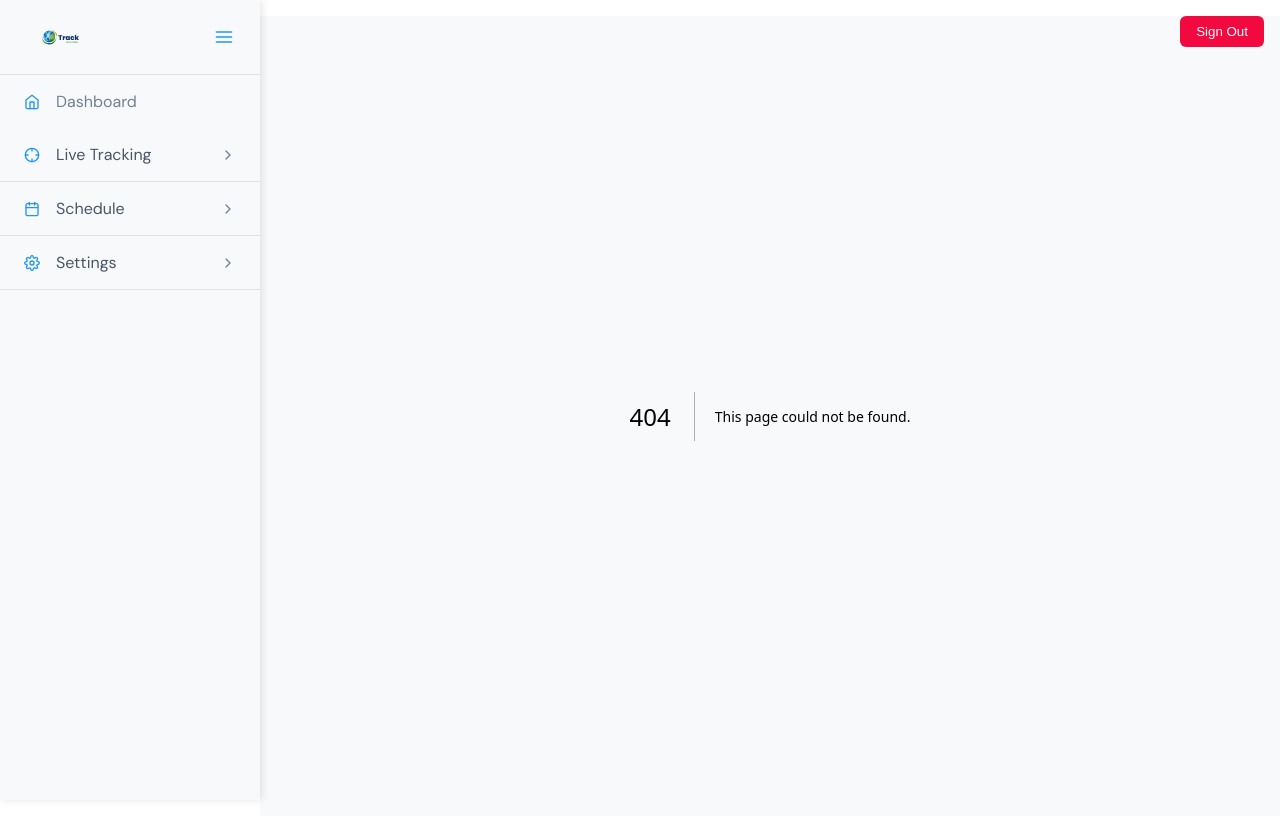
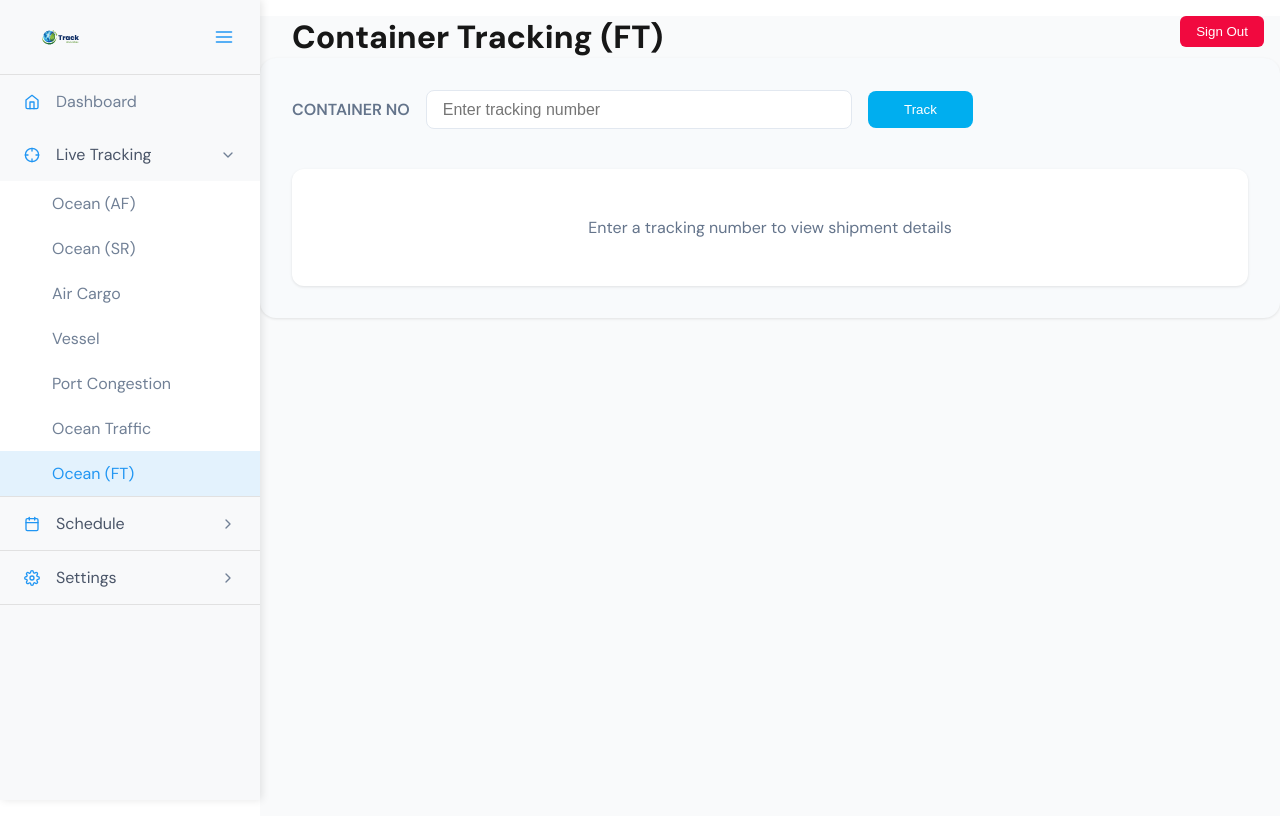
Before and after one commit to petersafwat11/Xtrack-frontend, a Next.js app: page /ocean-ft in a window 1280 px wide. Before the commit this address had no page. Built offline with nearby package versions, Linux system fonts and the light colour scheme.

Commit message:
finished another page

```diff
--- /dev/null
+++ b/app/ocean-ft/page.js
@@ -0,0 +1,13 @@
+import React from 'react'
+import OceanFTTracker from '../ui/oceanFTTracker/OceanFTTracker'
+
+const page = () => {
+  return (
+    <div className={"container"}>
+      <h2 className={"title"}>Container Tracking (FT)</h2>
+      <OceanFTTracker />
+    </div>
+  )
+}
+
+export default page
--- a/app/ui/layout/menu/Menu.js
+++ b/app/ui/layout/menu/Menu.js
@@ -21,7 +21,7 @@ const Menu = ({toggleMenu, isMenuOpen}) => {
   const navPathName = {
     Schedule: ["/air", "/ocean"],
     Settings: ["/profile", "/api-endpoints", "/logs", "/feedback", "/support"],
-    Tracker: ["/ocean-af", "/ocean-sr", "/air-cargo", "/port-congestion", "/ocean-traffic"],
+    Tracker: ["/ocean-af", "/ocean-sr", "/air-cargo", "/vessel","/port-congestion", "/ocean-traffic", "/ocean-ft"],
   };
 
   const isPathInSection = (path, sectionPaths) => {
@@ -59,6 +59,7 @@ const Menu = ({toggleMenu, isMenuOpen}) => {
         { title: "Vessel", path: "/vessel" },
         { title: "Port Congestion", path: "/port-congestion" },
         { title: "Ocean Traffic", path: "/ocean-traffic" },
+        { title: "Ocean (FT)", path: "/ocean-ft" },
           ],
     },
     {
--- /dev/null
+++ b/app/ui/oceanFTTracker/OceanFTTracker.js
@@ -0,0 +1,184 @@
+"use client";
+import { useState } from "react";
+import styles from "../cargoTracker/CargoTracker.module.css";
+import axios from "axios";
+
+const OceanFTTracker = () => {
+  const generateMetaData = (data) => {
+    const metadata = {
+      type: data?.container_type || null,
+      number: data?.container || null,
+      updated_at: data?.updated_at || null,
+      status: `${data?.last?.status}, ${data?.last?.port}, ${data?.last?.date}` || null,
+      from: data?.from?.port || null,
+      to: data?.to?.port || null,
+      arrival: data?.estimated_time_of_arrival || null,
+      departure: data?.from?.date || null,
+    };
+    return metadata;
+  };
+
+  const [searchNumber, setSearchNumber] = useState("");
+  const [data, setData] = useState(null);
+  const [metadata, setMetadata] = useState(null);
+  const [loading, setLoading] = useState(false);
+  const [error, setError] = useState(null);
+  console.log("data", data, "metadata", metadata)
+  const handleSearchChange = (e) => {
+    const formattedValue = e.target.value;
+    // Limit the total length (including hyphen) to 12 characters
+    if (formattedValue.length <= 20) {
+      setSearchNumber(formattedValue);
+    }
+  };
+  const fetchData = async () => {
+    if (!searchNumber.trim()) return;
+
+    setLoading(true);
+    setError(null);
+    setData(null);
+    setMetadata(null);
+
+    try {
+      const response = await axios.get(
+        `https://api.allorigins.win/get?url=${encodeURIComponent(`http://178.128.210.208:8000/findteu/api/tracker/${searchNumber}`)}&timestamp=${new Date().getTime()}`,
+        {
+          headers: {
+            'Accept': 'application/json',
+            'Content-Type': 'application/json',
+            // 'Cache-Control': 'no-cache, no-store, must-revalidate',
+            // 'Pragma': 'no-cache',
+            // 'Expires': '0'
+          },
+          timeout: 90000,
+        }
+      );
+
+      // allorigins returns the data in a nested 'contents' property as a string
+      const responseData = JSON.parse(response.data.contents);
+      console.log("response", response, responseData)
+      if (responseData?.error === "We couldn't find any data available on public track for this container") {
+        setError("Wrong Number, Enter a valid container number");
+        return;
+      }
+      setData(responseData);
+      setMetadata(generateMetaData(responseData));
+    } catch (error) {
+      setError("No tracking info found, try again later.");
+      console.error("Tracking Error:", error);
+    } finally {
+      setLoading(false);
+    }
+  };
+
+  return (
+    <div className={styles.container}>
+      <div className={styles.searchSection}>
+        <div className={styles.searchForm}>
+          <div className={styles.searchInputContainer}>
+          <p className={styles.searchLabel}>CONTAINER NO</p>
+
+          <input
+            type="text"
+            value={searchNumber}
+            onChange={handleSearchChange}
+            placeholder="Enter tracking number"
+            className={styles.searchInput}
+            maxLength={12}
+          />
+
+          </div>
+          <button
+            onClick={fetchData}
+            className={styles.searchButton}
+            disabled={loading}
+          >
+            {loading ? "Tracking..." : "Track"}
+          </button>
+        </div>
+      </div>
+
+      {loading && (
+        <div className={styles.loadingContainer}>
+          <div className={styles.loadingSpinner} />
+          <p className={styles.loadingText}>Fetching tracking information...</p>
+        </div>
+      )}
+
+      {error && (
+        <div className={styles.errorMessage}>
+          {error}
+        </div>
+      )}
+
+      {metadata !== null && !loading && !error && (
+        <div className={styles.metadata}>
+          <div className={styles.metadataItem}>
+            <p className={styles.label}>CONTAINER</p>
+            <p className={styles.value}>{metadata?.number}</p>
+          </div>
+          <div className={styles.metadataItem}>
+            <p className={styles.label}>TYPE</p>
+            <p className={styles.value}>{metadata?.type}</p>
+          </div>
+          <div className={styles.metadataItem}>
+            <p className={styles.label}>UPDATED AT</p>
+            <p className={styles.value}>{metadata?.updated_at}</p>
+          </div>
+
+          <div className={styles.metadataItem}>
+            <p className={styles.label}>FROM </p>
+            <p className={styles.value}> {metadata?.from}</p>
+          </div>
+          <div className={styles.metadataItem}>
+            <p className={styles.label}>TO </p>
+            <p className={styles.value}>{metadata?.to}</p>
+          </div>
+          <div className={styles.metadataItem}>
+            <p className={styles.label}>STATUS</p>
+            <p className={styles.value}>{metadata?.status}</p>
+          </div>
+
+          <div className={styles.metadataItem}>
+            <p className={styles.label}>ETA DEPARTURE</p>
+            <p className={styles.value}>{metadata?.departure}</p>
+          </div>
+          <div className={styles.metadataItem}>
+            <p className={styles.label}>ETA ARRIVAL</p>
+            <p className={styles.value}>{metadata?.arrival}</p>
+          </div>
+        </div>
+      )}
+
+      <div className={styles.tableContainer}>
+        {!data && !loading && !error ? (
+          <div className={styles.emptyState}>
+            Enter a tracking number to view shipment details
+          </div>
+        ) : data && !loading && !error ? (
+          <table className={styles.table}>
+            <thead>
+              <tr className={styles["table-header"]}>
+                <th className={styles["header-item"]}>DATE</th>
+                <th className={styles["header-item"]}>LOCATION</th>
+                <th className={styles["header-item"]}>FACILITY</th>
+                <th className={styles["header-item"]}>STATUS</th>
+              </tr>
+            </thead>
+            <tbody>
+               {data?.events && data?.events?.length>0 &&data?.events?.map((event, index) => (
+                <tr className={styles["table-row"]} key={index}>
+                  <td className={styles["row-item"]}>{event?.date}</td>
+                  <td className={styles["row-item"]}>{event?.location}</td>
+                  <td className={styles["row-item"]}>{event?.port}</td>
+                  <td className={styles["row-item"]}>{event?.status}</td>
+                </tr>
+              ))}
+            </tbody>
+          </table>
+        ) : null}
+      </div>
+    </div>
+  );
+}
+export default OceanFTTracker
```
Also changed, not shown: json2.json (added, +69 -0 lines).
